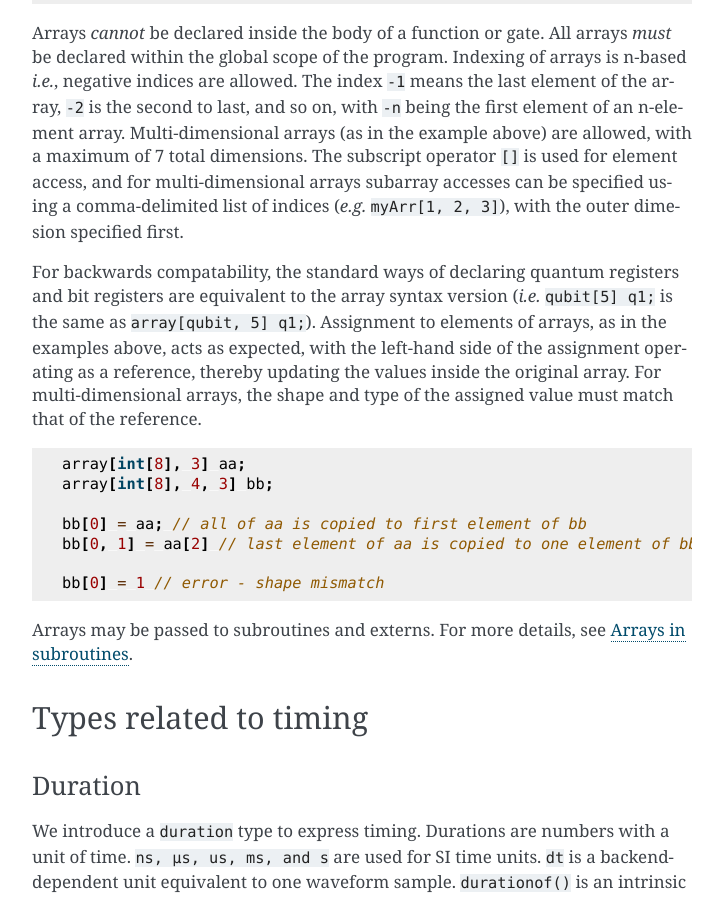
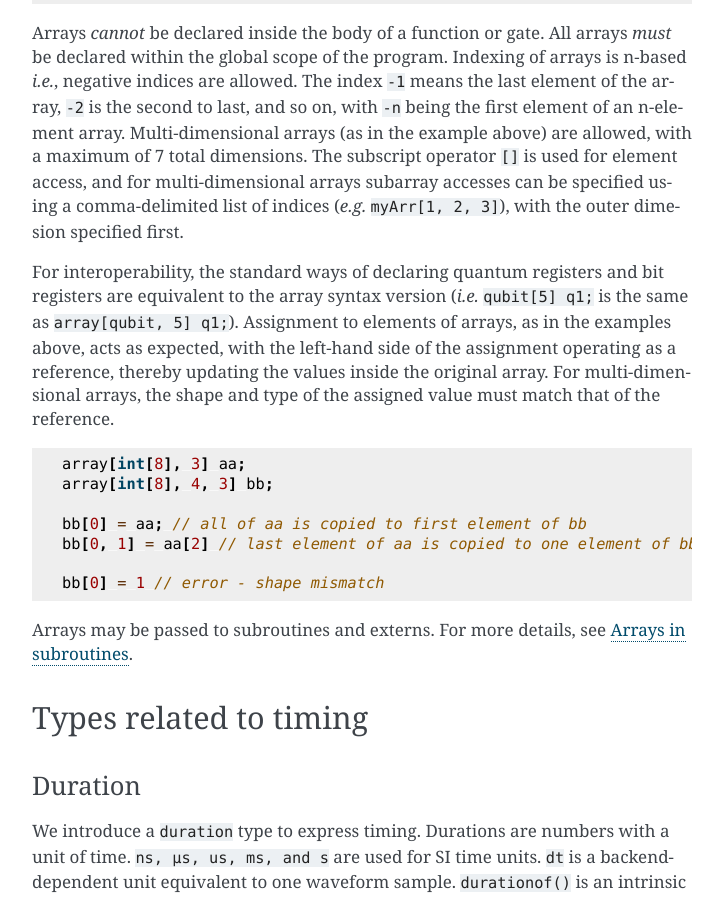
Before and after one commit to openqasm/openqasm, a Sphinx documentation site: the page built from source/language/types.rst, in a window 1280 px wide and 900 px high, scrolled down 5653 px. Shown: the whole window, without its empty margins (388-1111 px from the left). Built offline with Sphinx 7.4.7, drawn with Linux system fonts in a browser that asks for light colours; cross-references to code outside the pages are shown as plain code.

Commit message:
backward compatability to interoperability

```diff
--- a/source/language/types.rst
+++ b/source/language/types.rst
@@ -301,7 +301,7 @@ and for multi-dimensional arrays subarray accesses can be specified using a
 comma-delimited list of indices (*e.g.* ``myArr[1, 2, 3]``), with the outer
 dimesion specified first.
 
-For backwards compatability, the standard
+For interoperability, the standard
 ways of declaring quantum registers and bit registers are equivalent to the
 array syntax version (*i.e.* ``qubit[5] q1;`` is the same as
 ``array[qubit, 5] q1;``).
```
